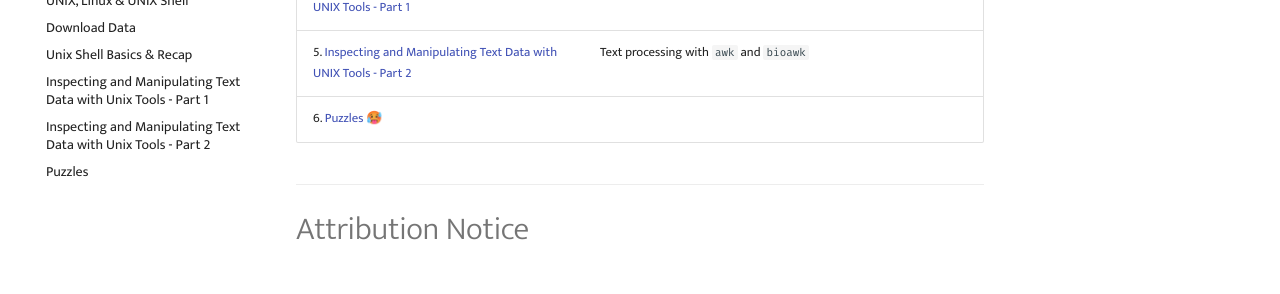
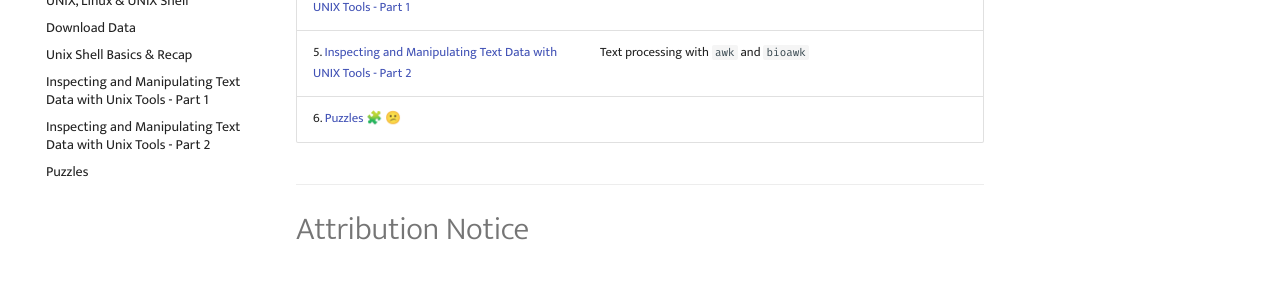
Before and after one commit to GenomicsAotearoa/shell-for-bioinformatics, an MkDocs documentation site: the page built from docs/index.md, in a window 1280 px wide and 900 px high, scrolled down 636 px. Shown: the part 152-446 px from the top of the window. Built offline with MkDocs 1.6.1 and Material for MkDocs 9.7.7, drawn with Linux system fonts in a browser that asks for light colours; comment, search, counter and statistics services are not loaded.

```diff
--- a/docs/index.md
+++ b/docs/index.md
@@ -15,7 +15,7 @@
 |3. [UNIX Shell Basics & Recap](./2_unixshellbasics.md)|Navigating Files & Directories and a review of  commands used in routine tasks|
 |4. [Inspecting and Manipulating Text Data with UNIX Tools - Part 1](./4_inspectmanipluate.md)||
 |5. [Inspecting and Manipulating Text Data with UNIX Tools - Part 2](./5_inspectmanipulate2.md)| Text processing with `awk` and `bioawk`|
-|6. [Puzzles](./puzzles.md) 🥵                                       |
+|6. [Puzzles](./puzzles.md) 🧩 😕                                     |
 
 - - -
 
```
